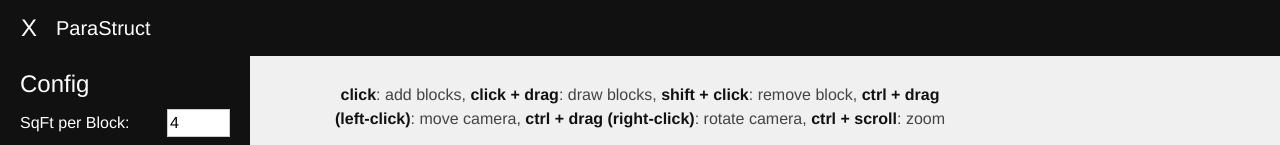
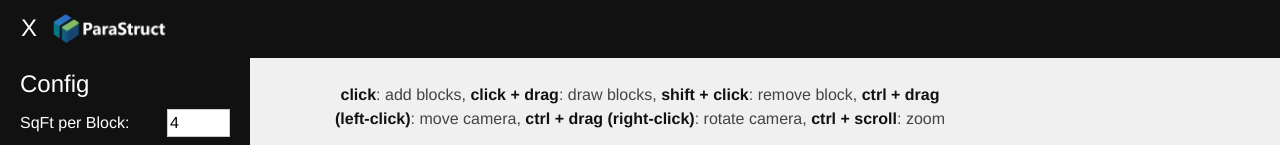
Before and after one commit to ekjohnson4/ParaStruct, a Vue app: page / in a window 1280 px wide. Shown: the top 145 px of the page. Built offline with nearby package versions, Linux system fonts and the light colour scheme; no server answers.

Commit message:
New logo

```diff
--- a/src/assets/styles/home.css
+++ b/src/assets/styles/home.css
@@ -2,6 +2,7 @@
 .navbar {
   z-index: 1001;
   background-color: #111;
+  padding-bottom: 4px !important;
 }
 
 .navbar-header {
@@ -10,7 +11,12 @@
 
 .navbar-brand {
   color: white !important;
-  padding-left: 10px;
+}
+
+.logo {
+  width: 125px;
+  height: auto;
+  padding-bottom: 5px;
 }
 
 .openbtn {
--- a/src/views/HomePage.vue
+++ b/src/views/HomePage.vue
@@ -10,7 +10,9 @@
       >
         {{ isOpen ? 'X' : '☰' }}
       </button>
-      <div class="navbar-brand">ParaStruct</div>
+      <div class="navbar-brand">
+        <img class="logo" src="../assets/ParaStruct_Logo.webp">
+      </div>
     </div>
   </div>
 </nav>
```
Also changed, not shown: src/assets/ParaStruct.PNG, src/assets/ParaStruct_Logo.webp (added).
